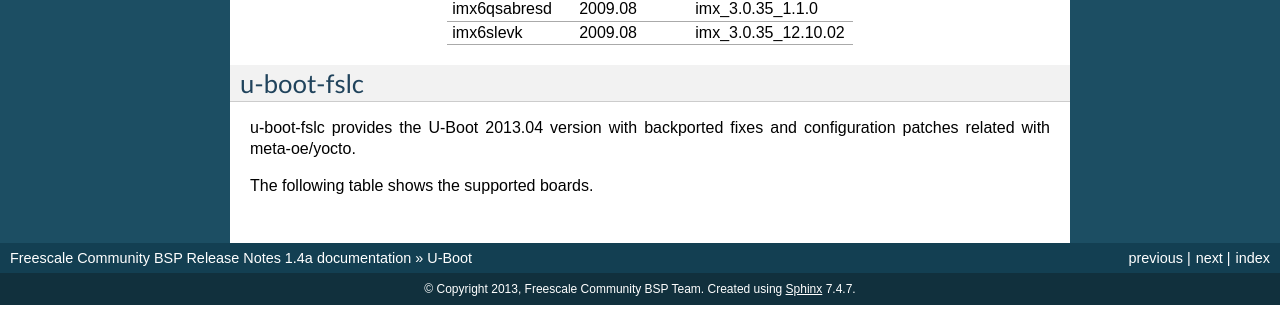
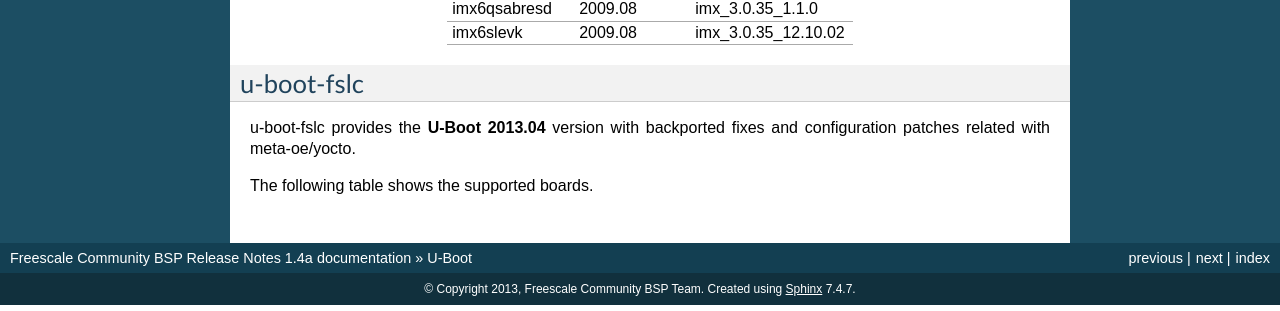
Before and after one commit to Freescale/Documentation, a Sphinx documentation site: the page built from release-notes/source/u-boot.rst, in a window 1280 px wide. Shown: the part 449-760 px from the top of the page. Built offline with Sphinx 7.4.7, drawn with Linux system fonts in a browser that asks for light colours.

```diff
--- a/release-notes/source/u-boot.rst
+++ b/release-notes/source/u-boot.rst
@@ -21,7 +21,7 @@ for each supported machine.
 u-boot-fslc
 -----------
 
-u-boot-fslc provides the U-Boot 2013.04 version with backported fixes
+u-boot-fslc provides the **U-Boot 2013.04** version with backported fixes
 and configuration patches related with meta-oe/yocto.
 
 The following table shows the supported boards.
```
